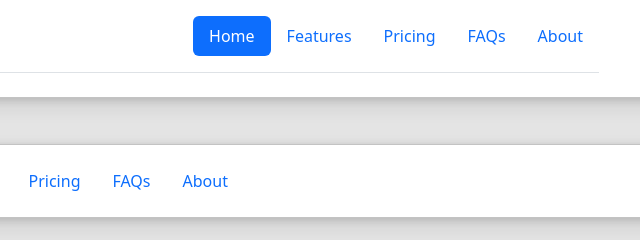
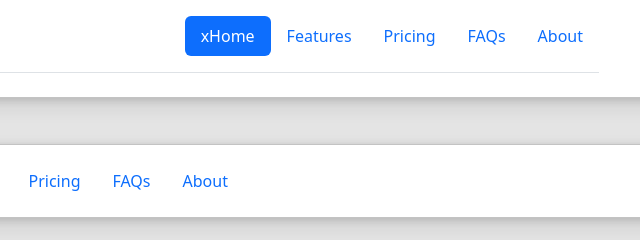
Before and after one commit to LabLaguna/SunFilters, a plain HTML site: page p11/headers.html in a window 1280 px wide. Shown: the top 240 px of the page, 599-1239 px from the left. Drawn offline with nearby package versions, Linux system fonts and the light colour scheme.

Commit message:
Update headers.html

```diff
--- a/p11/headers.html
+++ b/p11/headers.html
@@ -6,7 +6,7 @@
     <meta name="description" content="">
     <meta name="author" content="Mark Otto, Jacob Thornton, and Bootstrap contributors">
     <meta name="generator" content="Hugo 0.98.0">
-    <title>Headers · Bootstrap v5.2 beta 1</title>
+    <title>*** Headers · Bootstrap v5.2 beta 1</title>
 
     <link rel="canonical" href="https://getbootstrap.com/docs/5.2/examples/headers/">
 
@@ -113,7 +113,7 @@
       </a>
 
       <ul class="nav nav-pills">
-        <li class="nav-item"><a href="#" class="nav-link active" aria-current="page">Home</a></li>
+        <li class="nav-item"><a href="#" class="nav-link active" aria-current="page">xHome</a></li>
         <li class="nav-item"><a href="#" class="nav-link">Features</a></li>
         <li class="nav-item"><a href="#" class="nav-link">Pricing</a></li>
         <li class="nav-item"><a href="#" class="nav-link">FAQs</a></li>
```
